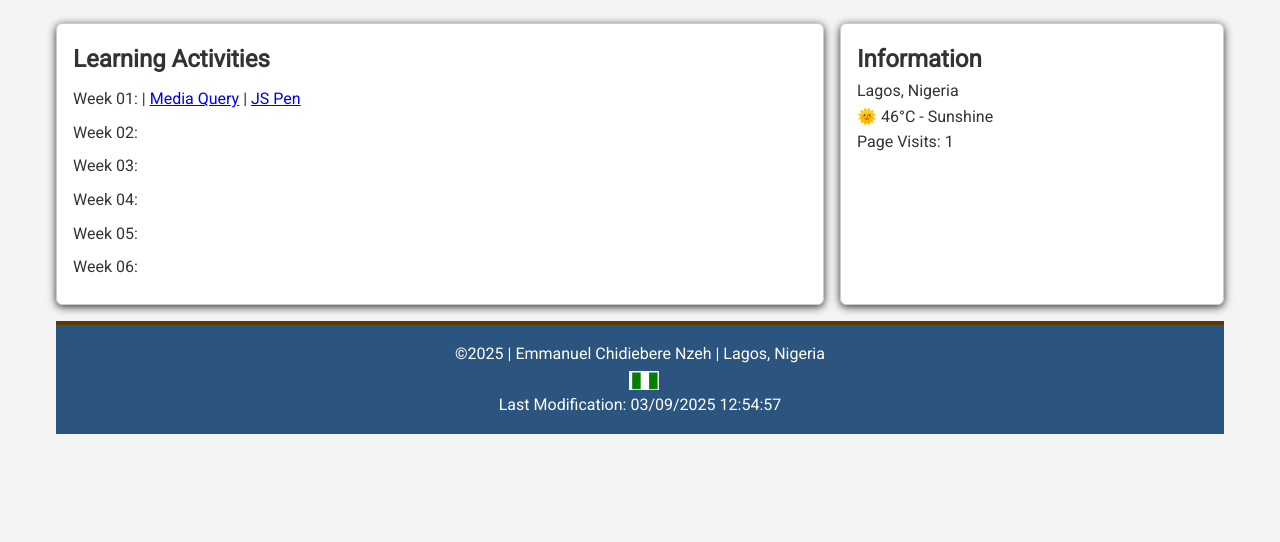
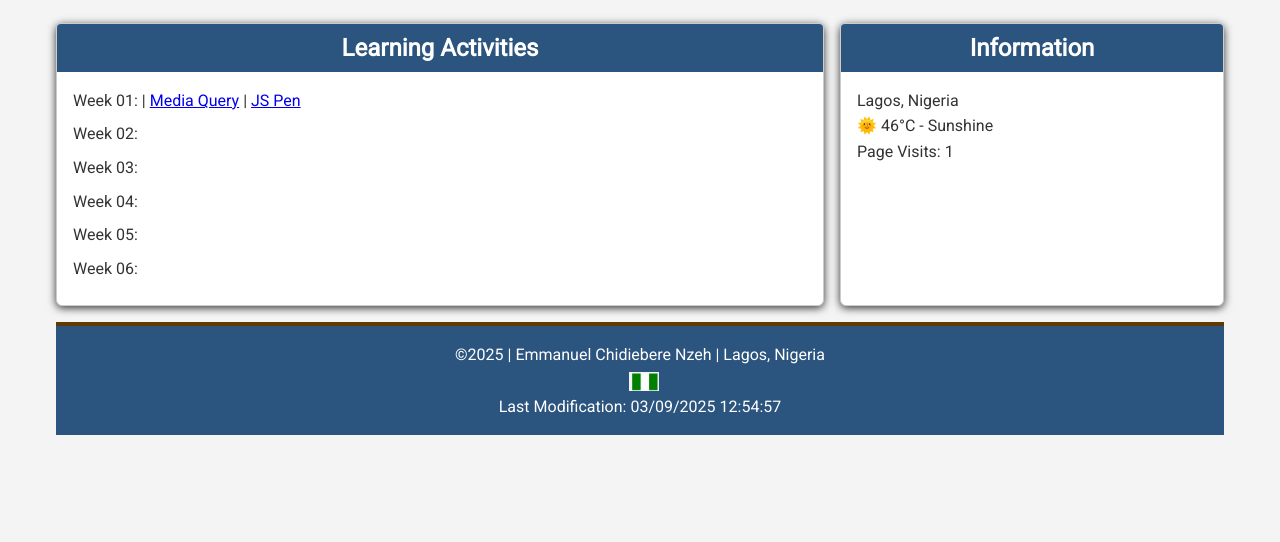
Before and after one commit to VladmirNzeh/wdd230, a plain HTML site: page index.html in a window 1280 px wide. Shown: the part 258-800 px from the top of the page. Drawn offline with Linux system fonts and the light colour scheme; a web font is replaced by a local one.

Commit message:
card-h2 styling

```diff
--- a/styles/base.css
+++ b/styles/base.css
@@ -104,11 +104,20 @@
     border-radius: 6px;
     border: 1px solid #ccc;
   }
+  .card h2 {
+    background-color: var(--primary-color);
+    color: var(--highlight-color);
+    text-align: center;
+    padding: 0.3rem 0;
+    border-radius: 4px 4px 0 0;
+    margin: -1rem -1rem 1rem -1rem;
+  }
 
   /* Learning Activities List */
   .learning-activities ul {
     list-style: none;
     padding-left: 0;
+    padding: ;
   }
 
   .learning-activities ul li {
```
